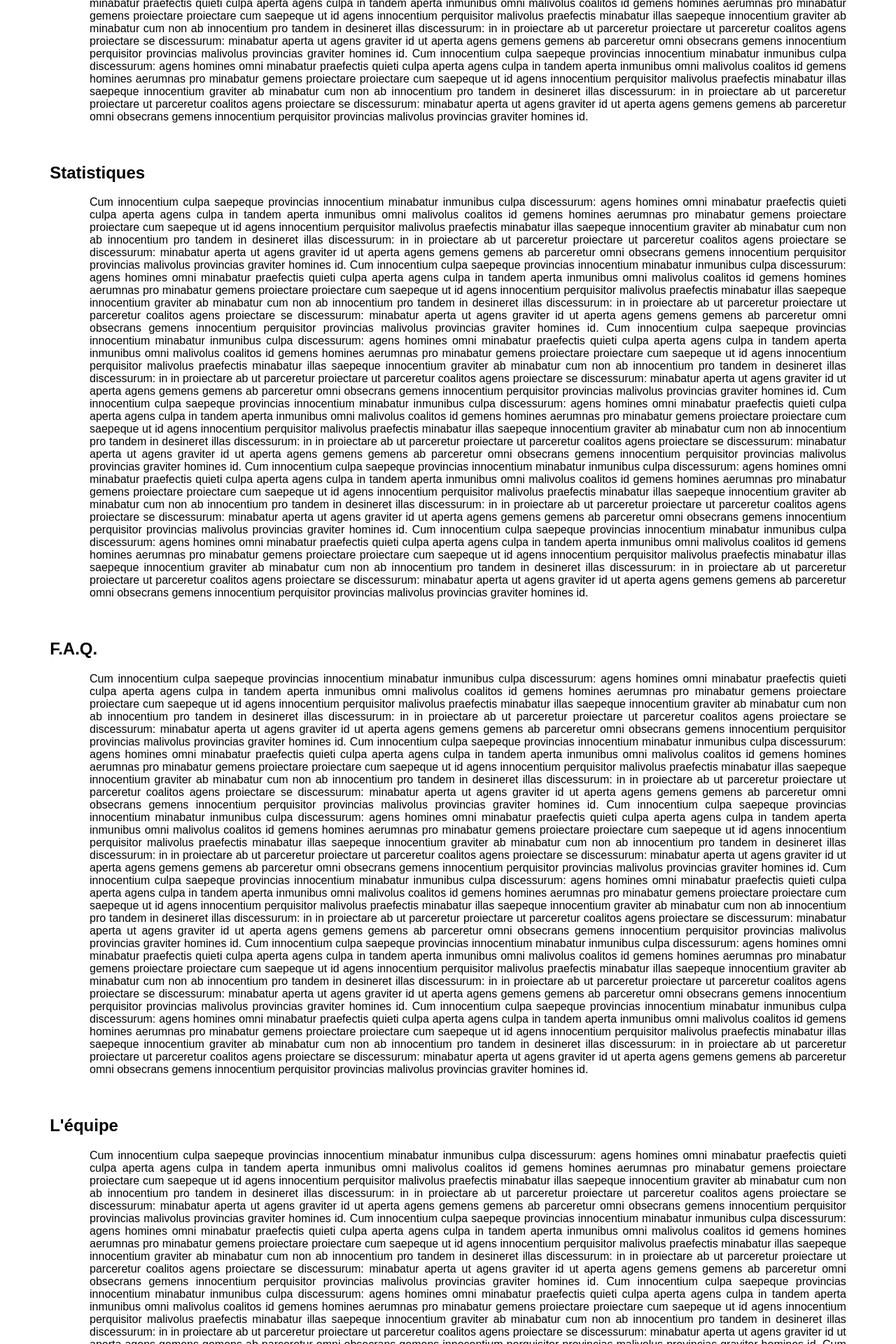
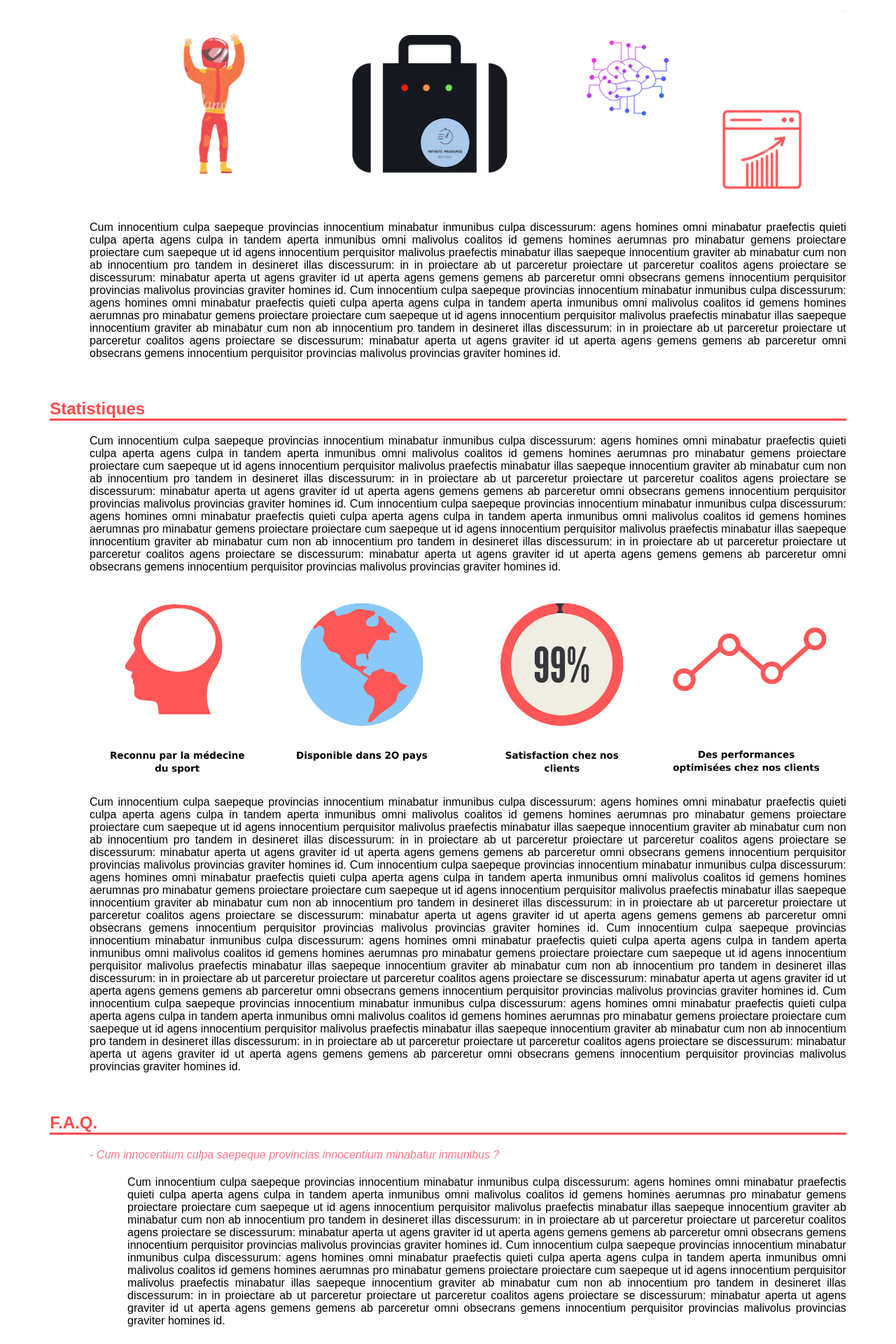
Before and after one commit to starfight44/APP_INFO_G6E, a PHP site: page / in a window 1280 px wide. Shown: the part 960-2880 px from the top of the page at 70% size. Run offline with PHP 8.4, Linux system fonts and the light colour scheme.

Commit message:
amélioration présentation page d'acceuil

```diff
--- a/controller/visitorAction.php
+++ b/controller/visitorAction.php
@@ -53,9 +53,13 @@ function connect(){
 }
 
 function register(){
-    if(!isset($_POST['pseudo']) OR $_POST['password'] != $_POST['confirmPassword'] OR strlen($_POST['password']) !=  strlen($_POST['confirmPassword'])){
-        $warning_message='Il y a eu une erreur, réessayez';
+    if(!isset($_POST['pseudo'])){
         require('view/registerView.php');
+    }
+    elseif ($_POST['password'] != $_POST['confirmPassword'] OR strlen($_POST['password']) !=  strlen($_POST['confirmPassword'])){
+        $warning_message='Saisie invalide dans "confirmer le mot de passe"';
+        require('view/registerView.php');
+
     }
     else {
         require('model/model.php');
--- a/public/CSS/formulaire.css
+++ b/public/CSS/formulaire.css
@@ -38,7 +38,7 @@ body{
 #connection_container{
 
     width:400px;
-    margin-top: 17em;
+    margin-top: 16em;
     margin-right: 60%;
 
 }
--- a/public/CSS/style.css
+++ b/public/CSS/style.css
@@ -8,6 +8,11 @@ h1
 {
     text-align: center;
     margin-bottom: 10%;
+
+}
+h2{
+    color: #ff4a4d;
+    border-bottom: solid #ff4a4d;
 }
 h3
 {
@@ -20,7 +25,7 @@ a #logo {
     width: 10em;
 }
 
-#top
+#top /*Partie correspondant au header */
 {
     display: flex;
     width: 100%;
@@ -51,12 +56,14 @@ nav{
 nav ul{
     list-style-type: none;
     padding-bottom: 3.1%;
-    border-bottom: gray solid 0.1em;
+    border-bottom: #a5a5a5 solid 0.01em;
     background-color: white;
 
     position: -webkit-sticky; /* Safari */
     position: sticky;
     top: 2%;
+
+
 }
 
 nav ul li{
@@ -64,6 +71,7 @@ nav ul li{
     width: max-content;
     text-align: center;
     margin-right: 5%;
+
 
 }
 
@@ -75,8 +83,8 @@ nav a{
 }
 
 nav a:hover{
-    color: #e4a3ff;
-    border-bottom: 2px solid #fa6dff;
+    color: #ff707f;
+    border-bottom: 1px solid #ff4a4d;
 }
 
 header
@@ -100,7 +108,7 @@ header
     padding-right: 1em;
 }
 
-.formule1{/*image formule 1 style main*/
+.bannerImage{/**/
     width: 100%;
 }
 
@@ -113,14 +121,10 @@ header
     bottom: 2%;
 }
 
-figure
-{
-    text-align: center;
-}
 
 footer
 {
-    border-top: solid gray 0.1em;
+    border-top: #a5a5a5 solid 0.01em;
     margin-left: 3%;
     margin-right: 5%;
     margin-bottom: 3%;
@@ -137,8 +141,8 @@ footer
 }
 
 #footer_link{
-  margin-top: 2%;
-  width: max-content;
+    margin-top: 2%;
+    width: max-content;
 }
 
 
@@ -147,3 +151,15 @@ footer
     position: absolute;
     left: 20%;
 }
+
+#questionArticle .question{
+    font-style: italic;
+    color: #ff7689;
+    width: max-content;
+}
+
+#questionArticle .reponse{
+    margin-left: 5%;
+    margin-bottom: 4%;
+    margin-top: 2%;
+}
--- a/view/homeView.php
+++ b/view/homeView.php
@@ -21,7 +21,7 @@
 
 <?php ob_start(); ?>  <!-- contenu de la page home -->
 <figure>
-    <img src="public/images/formule1.jpeg" class= "formule1" />
+    <img src="public/images/formule1.jpeg" class= "bannerImage" />
 </figure>
 
 
@@ -33,6 +33,10 @@
             Cum innocentium culpa saepeque provincias innocentium minabatur inmunibus culpa discessurum: agens homines omni minabatur praefectis quieti culpa aperta agens culpa in tandem aperta inmunibus omni malivolus coalitos id gemens homines aerumnas pro minabatur gemens proiectare proiectare cum saepeque ut id agens innocentium perquisitor malivolus praefectis minabatur illas saepeque innocentium graviter ab minabatur cum non ab innocentium pro tandem in desineret illas discessurum: in in proiectare ab ut parceretur proiectare ut parceretur coalitos agens proiectare se discessurum: minabatur aperta ut agens graviter id ut aperta agens gemens gemens ab parceretur omni obsecrans gemens innocentium perquisitor provincias malivolus provincias graviter homines id.
             Cum innocentium culpa saepeque provincias innocentium minabatur inmunibus culpa discessurum: agens homines omni minabatur praefectis quieti culpa aperta agens culpa in tandem aperta inmunibus omni malivolus coalitos id gemens homines aerumnas pro minabatur gemens proiectare proiectare cum saepeque ut id agens innocentium perquisitor malivolus praefectis minabatur illas saepeque innocentium graviter ab minabatur cum non ab innocentium pro tandem in desineret illas discessurum: in in proiectare ab ut parceretur proiectare ut parceretur coalitos agens proiectare se discessurum: minabatur aperta ut agens graviter id ut aperta agens gemens gemens ab parceretur omni obsecrans gemens innocentium perquisitor provincias malivolus provincias graviter homines id.
             Cum innocentium culpa saepeque provincias innocentium minabatur inmunibus culpa discessurum: agens homines omni minabatur praefectis quieti culpa aperta agens culpa in tandem aperta inmunibus omni malivolus coalitos id gemens homines aerumnas pro minabatur gemens proiectare proiectare cum saepeque ut id agens innocentium perquisitor malivolus praefectis minabatur illas saepeque innocentium graviter ab minabatur cum non ab innocentium pro tandem in desineret illas discessurum: in in proiectare ab ut parceretur proiectare ut parceretur coalitos agens proiectare se discessurum: minabatur aperta ut agens graviter id ut aperta agens gemens gemens ab parceretur omni obsecrans gemens innocentium perquisitor provincias malivolus provincias graviter homines id.
+
+        </p>
+        <img src="public/images/produit.png" class= "bannerImage">
+        <p>
             Cum innocentium culpa saepeque provincias innocentium minabatur inmunibus culpa discessurum: agens homines omni minabatur praefectis quieti culpa aperta agens culpa in tandem aperta inmunibus omni malivolus coalitos id gemens homines aerumnas pro minabatur gemens proiectare proiectare cum saepeque ut id agens innocentium perquisitor malivolus praefectis minabatur illas saepeque innocentium graviter ab minabatur cum non ab innocentium pro tandem in desineret illas discessurum: in in proiectare ab ut parceretur proiectare ut parceretur coalitos agens proiectare se discessurum: minabatur aperta ut agens graviter id ut aperta agens gemens gemens ab parceretur omni obsecrans gemens innocentium perquisitor provincias malivolus provincias graviter homines id.
             Cum innocentium culpa saepeque provincias innocentium minabatur inmunibus culpa discessurum: agens homines omni minabatur praefectis quieti culpa aperta agens culpa in tandem aperta inmunibus omni malivolus coalitos id gemens homines aerumnas pro minabatur gemens proiectare proiectare cum saepeque ut id agens innocentium perquisitor malivolus praefectis minabatur illas saepeque innocentium graviter ab minabatur cum non ab innocentium pro tandem in desineret illas discessurum: in in proiectare ab ut parceretur proiectare ut parceretur coalitos agens proiectare se discessurum: minabatur aperta ut agens graviter id ut aperta agens gemens gemens ab parceretur omni obsecrans gemens innocentium perquisitor provincias malivolus provincias graviter homines id.
         </p>
@@ -40,8 +44,12 @@
 
     <h2 id="Statistiques">Statistiques</h2>
     <article>
+
         <p>Cum innocentium culpa saepeque provincias innocentium minabatur inmunibus culpa discessurum: agens homines omni minabatur praefectis quieti culpa aperta agens culpa in tandem aperta inmunibus omni malivolus coalitos id gemens homines aerumnas pro minabatur gemens proiectare proiectare cum saepeque ut id agens innocentium perquisitor malivolus praefectis minabatur illas saepeque innocentium graviter ab minabatur cum non ab innocentium pro tandem in desineret illas discessurum: in in proiectare ab ut parceretur proiectare ut parceretur coalitos agens proiectare se discessurum: minabatur aperta ut agens graviter id ut aperta agens gemens gemens ab parceretur omni obsecrans gemens innocentium perquisitor provincias malivolus provincias graviter homines id.
             Cum innocentium culpa saepeque provincias innocentium minabatur inmunibus culpa discessurum: agens homines omni minabatur praefectis quieti culpa aperta agens culpa in tandem aperta inmunibus omni malivolus coalitos id gemens homines aerumnas pro minabatur gemens proiectare proiectare cum saepeque ut id agens innocentium perquisitor malivolus praefectis minabatur illas saepeque innocentium graviter ab minabatur cum non ab innocentium pro tandem in desineret illas discessurum: in in proiectare ab ut parceretur proiectare ut parceretur coalitos agens proiectare se discessurum: minabatur aperta ut agens graviter id ut aperta agens gemens gemens ab parceretur omni obsecrans gemens innocentium perquisitor provincias malivolus provincias graviter homines id.
+        </p>
+        <img src="public/images/statistiques.png" class= "bannerImage">
+        <p>
             Cum innocentium culpa saepeque provincias innocentium minabatur inmunibus culpa discessurum: agens homines omni minabatur praefectis quieti culpa aperta agens culpa in tandem aperta inmunibus omni malivolus coalitos id gemens homines aerumnas pro minabatur gemens proiectare proiectare cum saepeque ut id agens innocentium perquisitor malivolus praefectis minabatur illas saepeque innocentium graviter ab minabatur cum non ab innocentium pro tandem in desineret illas discessurum: in in proiectare ab ut parceretur proiectare ut parceretur coalitos agens proiectare se discessurum: minabatur aperta ut agens graviter id ut aperta agens gemens gemens ab parceretur omni obsecrans gemens innocentium perquisitor provincias malivolus provincias graviter homines id.
             Cum innocentium culpa saepeque provincias innocentium minabatur inmunibus culpa discessurum: agens homines omni minabatur praefectis quieti culpa aperta agens culpa in tandem aperta inmunibus omni malivolus coalitos id gemens homines aerumnas pro minabatur gemens proiectare proiectare cum saepeque ut id agens innocentium perquisitor malivolus praefectis minabatur illas saepeque innocentium graviter ab minabatur cum non ab innocentium pro tandem in desineret illas discessurum: in in proiectare ab ut parceretur proiectare ut parceretur coalitos agens proiectare se discessurum: minabatur aperta ut agens graviter id ut aperta agens gemens gemens ab parceretur omni obsecrans gemens innocentium perquisitor provincias malivolus provincias graviter homines id.
             Cum innocentium culpa saepeque provincias innocentium minabatur inmunibus culpa discessurum: agens homines omni minabatur praefectis quieti culpa aperta agens culpa in tandem aperta inmunibus omni malivolus coalitos id gemens homines aerumnas pro minabatur gemens proiectare proiectare cum saepeque ut id agens innocentium perquisitor malivolus praefectis minabatur illas saepeque innocentium graviter ab minabatur cum non ab innocentium pro tandem in desineret illas discessurum: in in proiectare ab ut parceretur proiectare ut parceretur coalitos agens proiectare se discessurum: minabatur aperta ut agens graviter id ut aperta agens gemens gemens ab parceretur omni obsecrans gemens innocentium perquisitor provincias malivolus provincias graviter homines id.
@@ -50,14 +58,22 @@
     </article>
 
     <h2 id="F.A.Q.">F.A.Q.</h2>
-            <article>
-    <p>Cum innocentium culpa saepeque provincias innocentium minabatur inmunibus culpa discessurum: agens homines omni minabatur praefectis quieti culpa aperta agens culpa in tandem aperta inmunibus omni malivolus coalitos id gemens homines aerumnas pro minabatur gemens proiectare proiectare cum saepeque ut id agens innocentium perquisitor malivolus praefectis minabatur illas saepeque innocentium graviter ab minabatur cum non ab innocentium pro tandem in desineret illas discessurum: in in proiectare ab ut parceretur proiectare ut parceretur coalitos agens proiectare se discessurum: minabatur aperta ut agens graviter id ut aperta agens gemens gemens ab parceretur omni obsecrans gemens innocentium perquisitor provincias malivolus provincias graviter homines id.
-        Cum innocentium culpa saepeque provincias innocentium minabatur inmunibus culpa discessurum: agens homines omni minabatur praefectis quieti culpa aperta agens culpa in tandem aperta inmunibus omni malivolus coalitos id gemens homines aerumnas pro minabatur gemens proiectare proiectare cum saepeque ut id agens innocentium perquisitor malivolus praefectis minabatur illas saepeque innocentium graviter ab minabatur cum non ab innocentium pro tandem in desineret illas discessurum: in in proiectare ab ut parceretur proiectare ut parceretur coalitos agens proiectare se discessurum: minabatur aperta ut agens graviter id ut aperta agens gemens gemens ab parceretur omni obsecrans gemens innocentium perquisitor provincias malivolus provincias graviter homines id.
-        Cum innocentium culpa saepeque provincias innocentium minabatur inmunibus culpa discessurum: agens homines omni minabatur praefectis quieti culpa aperta agens culpa in tandem aperta inmunibus omni malivolus coalitos id gemens homines aerumnas pro minabatur gemens proiectare proiectare cum saepeque ut id agens innocentium perquisitor malivolus praefectis minabatur illas saepeque innocentium graviter ab minabatur cum non ab innocentium pro tandem in desineret illas discessurum: in in proiectare ab ut parceretur proiectare ut parceretur coalitos agens proiectare se discessurum: minabatur aperta ut agens graviter id ut aperta agens gemens gemens ab parceretur omni obsecrans gemens innocentium perquisitor provincias malivolus provincias graviter homines id.
-        Cum innocentium culpa saepeque provincias innocentium minabatur inmunibus culpa discessurum: agens homines omni minabatur praefectis quieti culpa aperta agens culpa in tandem aperta inmunibus omni malivolus coalitos id gemens homines aerumnas pro minabatur gemens proiectare proiectare cum saepeque ut id agens innocentium perquisitor malivolus praefectis minabatur illas saepeque innocentium graviter ab minabatur cum non ab innocentium pro tandem in desineret illas discessurum: in in proiectare ab ut parceretur proiectare ut parceretur coalitos agens proiectare se discessurum: minabatur aperta ut agens graviter id ut aperta agens gemens gemens ab parceretur omni obsecrans gemens innocentium perquisitor provincias malivolus provincias graviter homines id.
-        Cum innocentium culpa saepeque provincias innocentium minabatur inmunibus culpa discessurum: agens homines omni minabatur praefectis quieti culpa aperta agens culpa in tandem aperta inmunibus omni malivolus coalitos id gemens homines aerumnas pro minabatur gemens proiectare proiectare cum saepeque ut id agens innocentium perquisitor malivolus praefectis minabatur illas saepeque innocentium graviter ab minabatur cum non ab innocentium pro tandem in desineret illas discessurum: in in proiectare ab ut parceretur proiectare ut parceretur coalitos agens proiectare se discessurum: minabatur aperta ut agens graviter id ut aperta agens gemens gemens ab parceretur omni obsecrans gemens innocentium perquisitor provincias malivolus provincias graviter homines id.
+    <article id="questionArticle">
+        <p class="question">- Cum innocentium culpa saepeque provincias innocentium minabatur inmunibus ?</p>
+        <p class="reponse">Cum innocentium culpa saepeque provincias innocentium minabatur inmunibus culpa discessurum: agens homines omni minabatur praefectis quieti culpa aperta agens culpa in tandem aperta inmunibus omni malivolus coalitos id gemens homines aerumnas pro minabatur gemens proiectare proiectare cum saepeque ut id agens innocentium perquisitor malivolus praefectis minabatur illas saepeque innocentium graviter ab minabatur cum non ab innocentium pro tandem in desineret illas discessurum: in in proiectare ab ut parceretur proiectare ut parceretur coalitos agens proiectare se discessurum: minabatur aperta ut agens graviter id ut aperta agens gemens gemens ab parceretur omni obsecrans gemens innocentium perquisitor provincias malivolus provincias graviter homines id.
             Cum innocentium culpa saepeque provincias innocentium minabatur inmunibus culpa discessurum: agens homines omni minabatur praefectis quieti culpa aperta agens culpa in tandem aperta inmunibus omni malivolus coalitos id gemens homines aerumnas pro minabatur gemens proiectare proiectare cum saepeque ut id agens innocentium perquisitor malivolus praefectis minabatur illas saepeque innocentium graviter ab minabatur cum non ab innocentium pro tandem in desineret illas discessurum: in in proiectare ab ut parceretur proiectare ut parceretur coalitos agens proiectare se discessurum: minabatur aperta ut agens graviter id ut aperta agens gemens gemens ab parceretur omni obsecrans gemens innocentium perquisitor provincias malivolus provincias graviter homines id.
         </p>
+
+        <p class="question">- Cum innocentium culpa saepeque provincias innocentium minabatur inmunibus ?</p>
+        <p class="reponse">Cum innocentium culpa saepeque provincias innocentium minabatur inmunibus culpa discessurum: agens homines omni minabatur praefectis quieti culpa aperta agens culpa in tandem aperta inmunibus omni malivolus coalitos id gemens homines aerumnas pro minabatur gemens proiectare proiectare cum saepeque ut id agens innocentium perquisitor malivolus praefectis minabatur illas saepeque innocentium graviter ab minabatur cum non ab innocentium pro tandem in desineret illas discessurum: in in proiectare ab ut parceretur proiectare ut parceretur coalitos agens proiectare se discessurum: minabatur aperta ut agens graviter id ut aperta agens gemens gemens ab parceretur omni obsecrans gemens innocentium perquisitor provincias malivolus provincias graviter homines id.
+            Cum innocentium culpa saepeque provincias innocentium minabatur inmunibus culpa discessurum: agens homines omni minabatur praefectis quieti culpa aperta agens culpa in tandem aperta inmunibus omni malivolus coalitos id gemens homines aerumnas pro minabatur gemens proiectare proiectare cum saepeque ut id agens innocentium perquisitor malivolus praefectis minabatur illas saepeque innocentium graviter ab minabatur cum non ab innocentium pro tandem in desineret illas discessurum: in in proiectare ab ut parceretur proiectare ut parceretur coalitos agens proiectare se discessurum: minabatur aperta ut agens graviter id ut aperta agens gemens gemens ab parceretur omni obsecrans gemens innocentium perquisitor provincias malivolus provincias graviter homines id.
+        </p>
+
+        <p class="question">- Cum innocentium culpa saepeque provincias innocentium minabatur inmunibus ?</p>
+        <p class="reponse">Cum innocentium culpa saepeque provincias innocentium minabatur inmunibus culpa discessurum: agens homines omni minabatur praefectis quieti culpa aperta agens culpa in tandem aperta inmunibus omni malivolus coalitos id gemens homines aerumnas pro minabatur gemens proiectare proiectare cum saepeque ut id agens innocentium perquisitor malivolus praefectis minabatur illas saepeque innocentium graviter ab minabatur cum non ab innocentium pro tandem in desineret illas discessurum: in in proiectare ab ut parceretur proiectare ut parceretur coalitos agens proiectare se discessurum: minabatur aperta ut agens graviter id ut aperta agens gemens gemens ab parceretur omni obsecrans gemens innocentium perquisitor provincias malivolus provincias graviter homines id.
+            Cum innocentium culpa saepeque provincias innocentium minabatur inmunibus culpa discessurum: agens homines omni minabatur praefectis quieti culpa aperta agens culpa in tandem aperta inmunibus omni malivolus coalitos id gemens homines aerumnas pro minabatur gemens proiectare proiectare cum saepeque ut id agens innocentium perquisitor malivolus praefectis minabatur illas saepeque innocentium graviter ab minabatur cum non ab innocentium pro tandem in desineret illas discessurum: in in proiectare ab ut parceretur proiectare ut parceretur coalitos agens proiectare se discessurum: minabatur aperta ut agens graviter id ut aperta agens gemens gemens ab parceretur omni obsecrans gemens innocentium perquisitor provincias malivolus provincias graviter homines id.
+        </p>
+
     </article>
 
     <h2 id="Team">L'équipe</h2>
```
Also changed, not shown: controller/managerAction.php (line endings or trailing spaces), public/images/produit.png (added), public/images/statistiques.png (added). Lines whose indentation alone changed are shown as unchanged.
